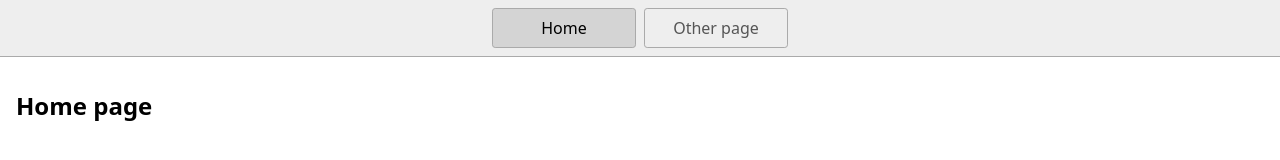
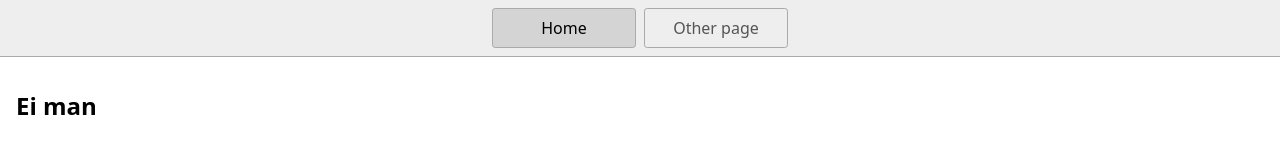
Before and after one commit to GabrielMachadoDias/Projeto-de-Interface-sem-secret-rio-, a website: page index.html in a window 1280 px wide. Drawn offline with Linux system fonts and the light colour scheme.

Commit message:
Primeiro comit

```diff
--- a/index.html
+++ b/index.html
@@ -17,7 +17,7 @@
       <a href="/page2.html">Other page</a>
     </nav>
     <main>
-      <h1>Home page</h1>
+      <h1>Ei man</h1>
     </main>
   </body>
 </html>
```
Also changed, not shown: 1 other file.
